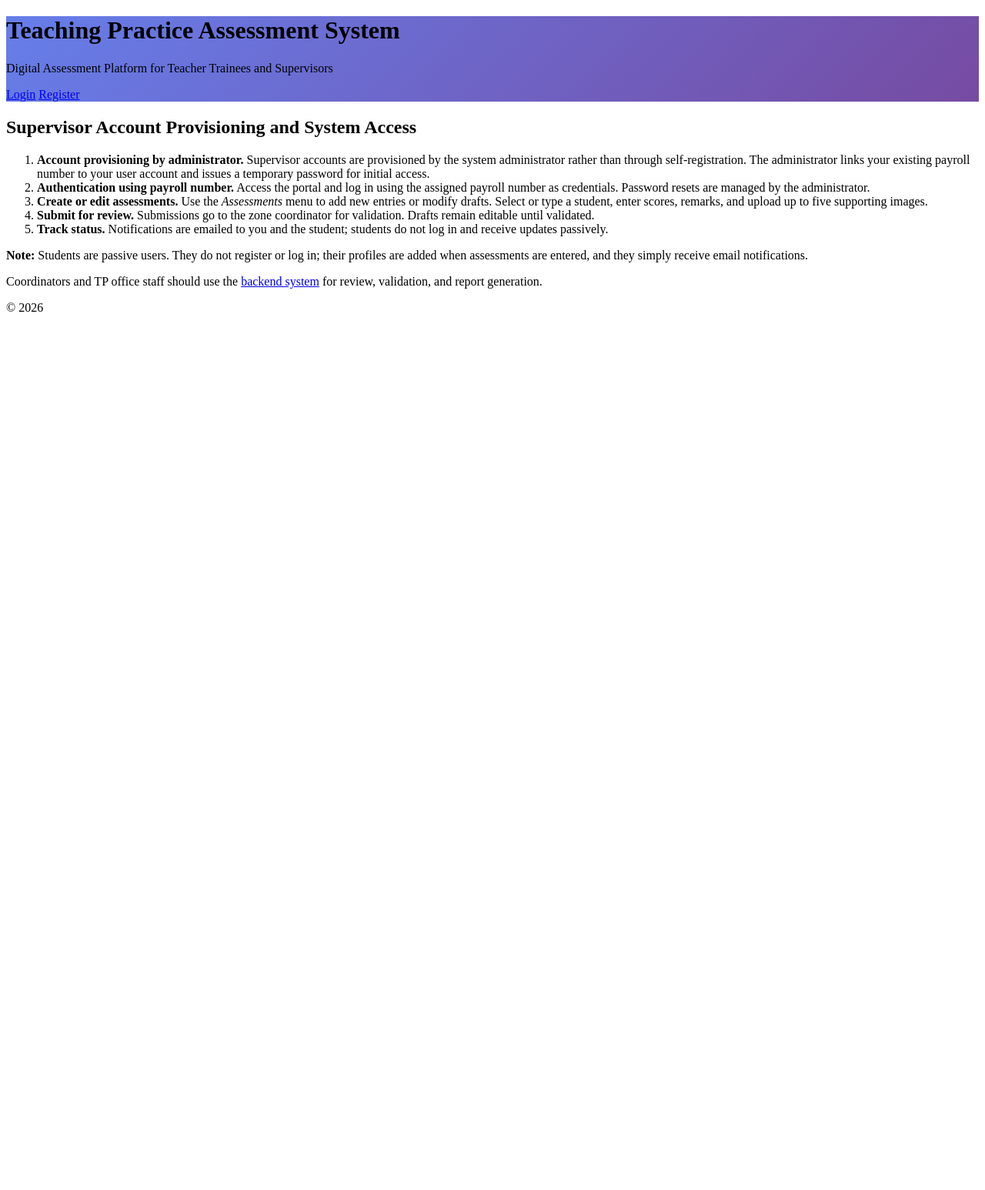
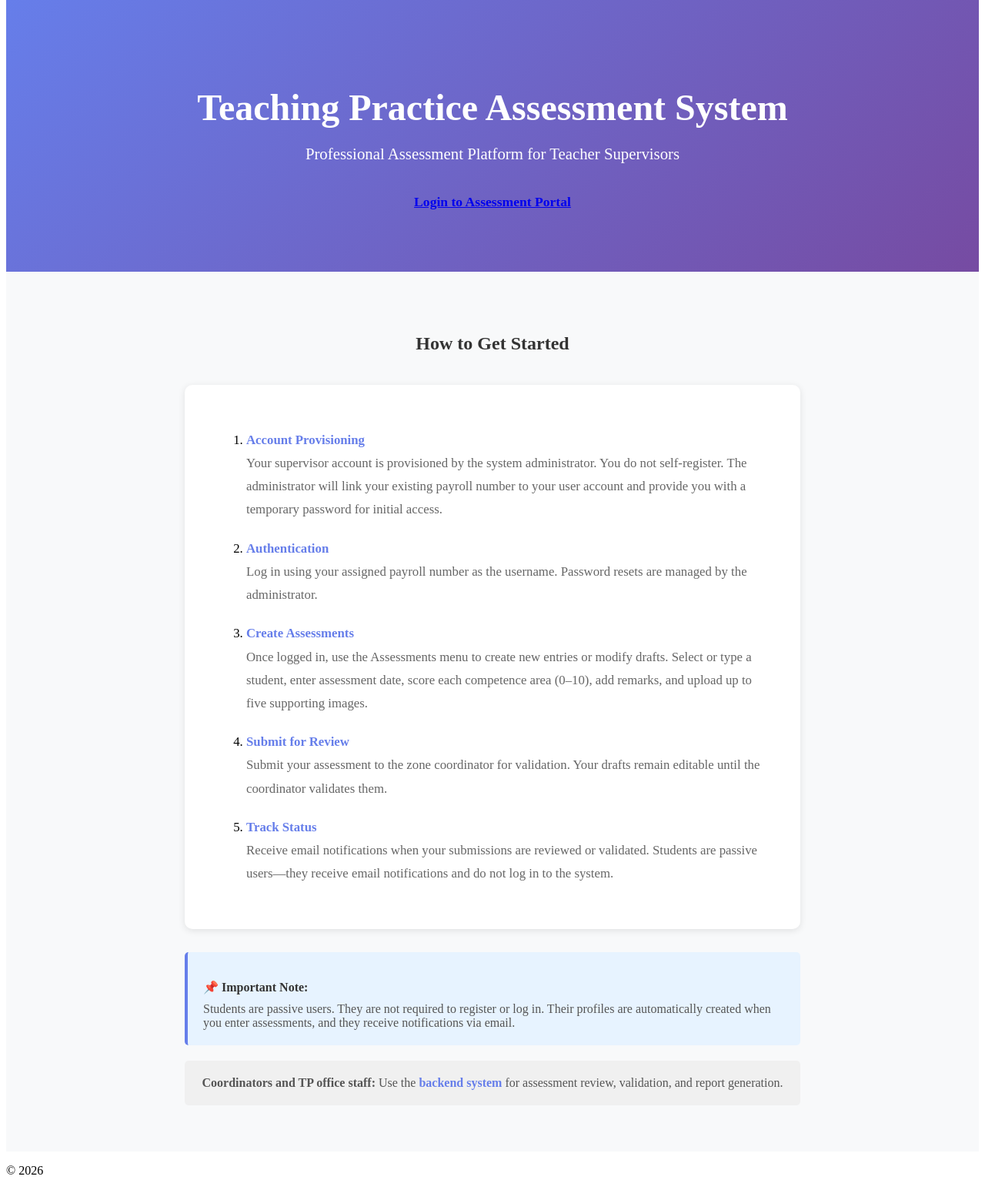
Before and after one commit to WilsonBundi/tp-assessment-system, a Yii app: template frontend/views/site/index.php in a window 1280 px wide. Shown: the part 26-1572 px from the top of the page at 77% size. Before the commit the page ends 431 px from the top, so only its background shows below. Run offline with PHP 8.4 and a stand-in for Yii, Linux system fonts and the light colour scheme; the template is opened without the code that fills it, so the values that code supplies are empty; some libraries are stand-ins or nearby versions.

Commit message:
Redesign landing page with professional hero section and prominent login button

```diff
--- a/frontend/views/site/index.php
+++ b/frontend/views/site/index.php
@@ -8,41 +8,94 @@ use yii\bootstrap5\Nav;
 $this->title = 'Teaching Practice Assessment System';
 ?>
 <div class="site-index">
-    <div class="p-5 mb-4 bg-gradient rounded-3" style="background: linear-gradient(135deg, #667eea 0%, #764ba2 100%);">
-        <div class="container-fluid py-5 text-center text-white">
-            <h1 class="display-4">Teaching Practice Assessment System</h1>
-            <p class="fs-5 fw-light">Digital Assessment Platform for Teacher Trainees and Supervisors</p>
+    <!-- Hero Section -->
+    <div class="hero-section" style="background: linear-gradient(135deg, #667eea 0%, #764ba2 100%); padding: 80px 20px; text-align: center; color: white;">
+        <div class="container">
+            <h1 style="font-size: 3rem; font-weight: 700; margin-bottom: 15px;">Teaching Practice Assessment System</h1>
+            <p style="font-size: 1.3rem; font-weight: 300; margin-bottom: 40px;">Professional Assessment Platform for Teacher Supervisors</p>
+
             <?php if (Yii::$app->user->isGuest): ?>
-                <p>
-                    <?= Html::a('Login', ['/site/login'], ['class' => 'btn btn-light btn-lg me-2']) ?>
-                    <?= Html::a('Register', ['/site/signup'], ['class' => 'btn btn-outline-light btn-lg']) ?>
-                </p>
+                <div>
+                    <?= Html::a('Login to Assessment Portal', ['/site/login'], ['class' => 'btn btn-light btn-lg', 'style' => 'padding: 15px 40px; font-size: 1.1rem; font-weight: 600;']) ?>
+                </div>
             <?php else: ?>
-                <p class="fs-6">Welcome back, <?= Html::encode(Yii::$app->user->identity->username) ?>!</p>
-                <p>
-                    <?= Html::a('Create Assessment', ['/assessment/create'], ['class' => 'btn btn-success']) ?>
-                    <?= Html::a('My Assessments', ['/assessment/index'], ['class' => 'btn btn-info']) ?>
-                </p>
+                <div>
+                    <p style="font-size: 1.1rem; margin-bottom: 25px;">Welcome, <?= Html::encode(Yii::$app->user->identity->username) ?>!</p>
+                    <p>
+                        <?= Html::a('Create Assessment', ['/assessment/create'], ['class' => 'btn btn-success btn-lg me-2', 'style' => 'padding: 12px 35px;']) ?>
+                        <?= Html::a('My Assessments', ['/assessment/index'], ['class' => 'btn btn-info btn-lg', 'style' => 'padding: 12px 35px;']) ?>
+                    </p>
+                </div>
             <?php endif; ?>
         </div>
     </div>
 
-    <div class="body-content">
-        <div class="px-3">
-            <h2>Supervisor Account Provisioning and System Access</h2>
-            <ol>
-                <li><strong>Account provisioning by administrator.</strong> Supervisor accounts are provisioned by the system administrator rather than through self-registration. The administrator links your existing payroll number to your user account and issues a temporary password for initial access.</li>
-                <li><strong>Authentication using payroll number.</strong> Access the portal and log in using the assigned payroll number as credentials. Password resets are managed by the administrator.</li>
-                <li><strong>Create or edit assessments.</strong> Use the <em>Assessments</em> menu to add new entries or modify drafts. Select or type a student, enter scores, remarks, and upload up to five supporting images.</li>
-                <li><strong>Submit for review.</strong> Submissions go to the zone coordinator for validation. Drafts remain editable until validated.</li>
-                <li><strong>Track status.</strong> Notifications are emailed to you and the student; students do not log in and receive updates passively.</li>
-            </ol>
-            <p class="mt-3"><strong>Note:</strong> Students are passive users. They do not register or log in; their profiles are added when assessments are entered, and they simply receive email notifications.</p>
-            <p class="mt-3">Coordinators and TP office staff should use the <a href="http://localhost:3000" target="_blank">backend system</a> for review, validation, and report generation.</p>
+    <!-- Instructions Section -->
+    <div class="body-content" style="background-color: #f8f9fa; padding: 60px 20px;">
+        <div class="container">
+            <div style="max-width: 800px; margin: 0 auto;">
+                <h2 style="text-align: center; margin-bottom: 40px; font-weight: 700; color: #333;">How to Get Started</h2>
+
+                <div style="background: white; padding: 40px; border-radius: 10px; box-shadow: 0 2px 10px rgba(0,0,0,0.1);">
+                    <ol style="line-height: 1.8; font-size: 1.05rem;">
+                        <li style="margin-bottom: 20px;">
+                            <strong style="color: #667eea;">Account Provisioning</strong><br>
+                            <span style="color: #666;">Your supervisor account is provisioned by the system administrator. You do not self-register. The administrator will link your existing payroll number to your user account and provide you with a temporary password for initial access.</span>
+                        </li>
+                        <li style="margin-bottom: 20px;">
+                            <strong style="color: #667eea;">Authentication</strong><br>
+                            <span style="color: #666;">Log in using your assigned payroll number as the username. Password resets are managed by the administrator.</span>
+                        </li>
+                        <li style="margin-bottom: 20px;">
+                            <strong style="color: #667eea;">Create Assessments</strong><br>
+                            <span style="color: #666;">Once logged in, use the Assessments menu to create new entries or modify drafts. Select or type a student, enter assessment date, score each competence area (0–10), add remarks, and upload up to five supporting images.</span>
+                        </li>
+                        <li style="margin-bottom: 20px;">
+                            <strong style="color: #667eea;">Submit for Review</strong><br>
+                            <span style="color: #666;">Submit your assessment to the zone coordinator for validation. Your drafts remain editable until the coordinator validates them.</span>
+                        </li>
+                        <li>
+                            <strong style="color: #667eea;">Track Status</strong><br>
+                            <span style="color: #666;">Receive email notifications when your submissions are reviewed or validated. Students are passive users—they receive email notifications and do not log in to the system.</span>
+                        </li>
+                    </ol>
+                </div>
+
+                <!-- Note Section -->
+                <div style="background-color: #e7f3ff; border-left: 4px solid #667eea; padding: 20px; border-radius: 5px; margin-top: 30px;">
+                    <p style="margin-bottom: 10px; color: #333;">
+                        <strong>📌 Important Note:</strong>
+                    </p>
+                    <p style="color: #555; margin: 0;">
+                        Students are passive users. They are not required to register or log in. Their profiles are automatically created when you enter assessments, and they receive notifications via email.
+                    </p>
+                </div>
+
+                <!-- Coordinator Link -->
+                <div style="background-color: #f0f0f0; padding: 20px; border-radius: 5px; margin-top: 20px; text-align: center;">
+                    <p style="color: #555; margin: 0;">
+                        <strong>Coordinators and TP office staff:</strong> Use the
+                        <?= Html::a('backend system', 'http://localhost:3000', ['target' => '_blank', 'style' => 'color: #667eea; text-decoration: none; font-weight: 600;']) ?>
+                        for assessment review, validation, and report generation.
+                    </p>
+                </div>
+            </div>
         </div>
     </div>
 </div>
 
 <style>
-.fa { margin-right: 8px; }
+    .site-index {
+        background-color: #ffffff;
+    }
+
+    .btn-light {
+        transition: all 0.3s ease;
+    }
+
+    .btn-light:hover {
+        background-color: #e9ecef;
+        transform: translateY(-2px);
+        box-shadow: 0 5px 15px rgba(0,0,0,0.2);
+    }
 </style>
```
